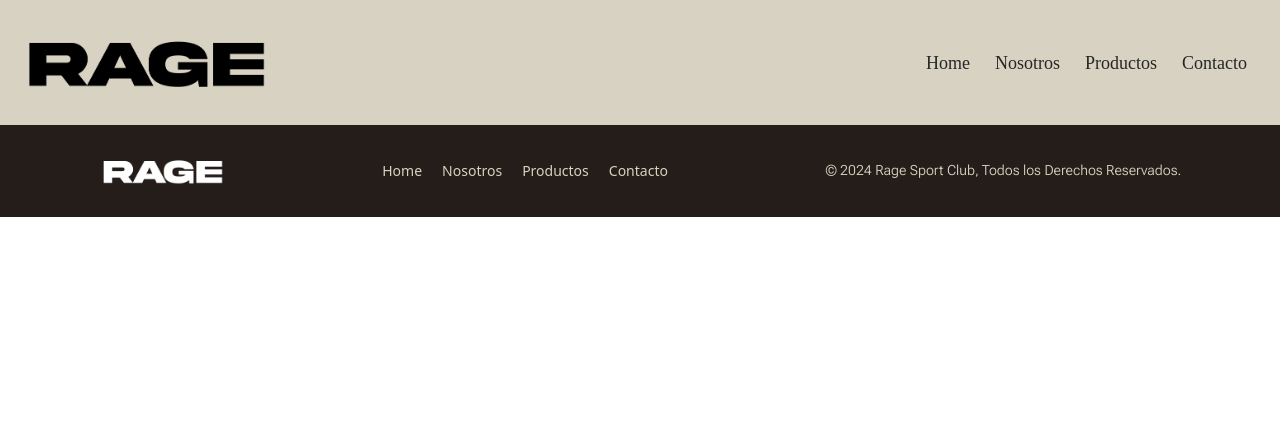
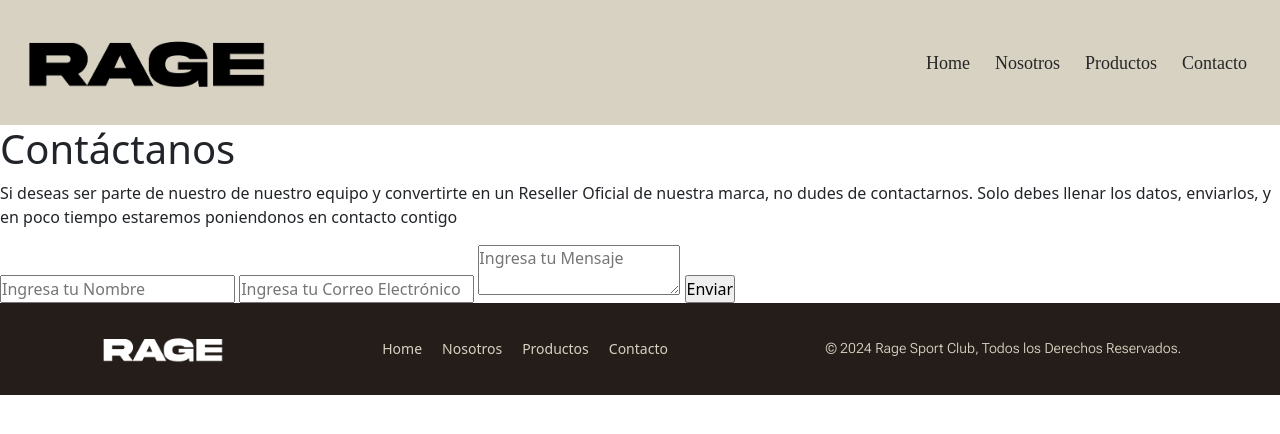
Before and after one commit to wilonerom/proyecto_web_julio_moreno, a plain HTML site: page pages/contactos.html in a window 1280 px wide. Drawn offline with nearby package versions, Linux system fonts and the light colour scheme; a web font is replaced by a local one.

Commit message:
Ajustes Seccion Contactos

```diff
--- a/pages/contactos.html
+++ b/pages/contactos.html
@@ -22,6 +22,18 @@
             <li><a href="#">Contacto</a></li>
         </ul>
       </nav>
+      <div class="container-formulario">
+        <div class="info-formulario">
+            <h1>Contáctanos</h1>
+            <p>Si deseas ser parte de nuestro de nuestro equipo y convertirte en un Reseller Oficial de nuestra marca, no dudes de contactarnos. Solo debes llenar los datos, enviarlos, y en poco tiempo estaremos poniendonos en contacto contigo</p>
+        </div>
+        <form action="#" autocomplete="off">
+            <input type="text" name="nombre" placeholder="Ingresa tu Nombre" class="campo">
+            <input type="email" name="email" placeholder="Ingresa tu Correo Electrónico" class="campo">
+            <textarea name="mensaje" placeholder="Ingresa tu Mensaje"></textarea>
+            <input type="submit" name="enviar" value="Enviar" class="btn-enviar-form">
+        </form>
+      </div>
 
     <footer class="footer">
         <div class="logo-footer">
```
